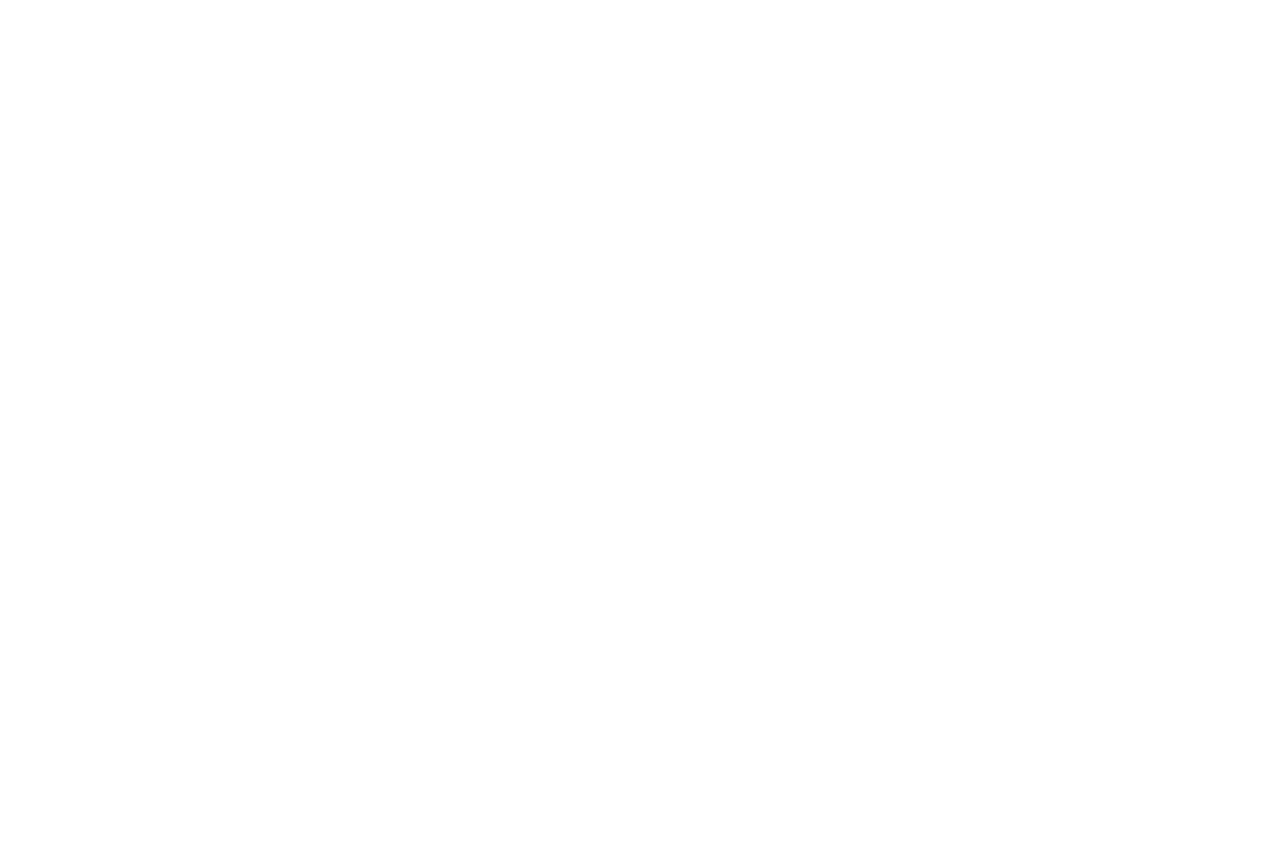
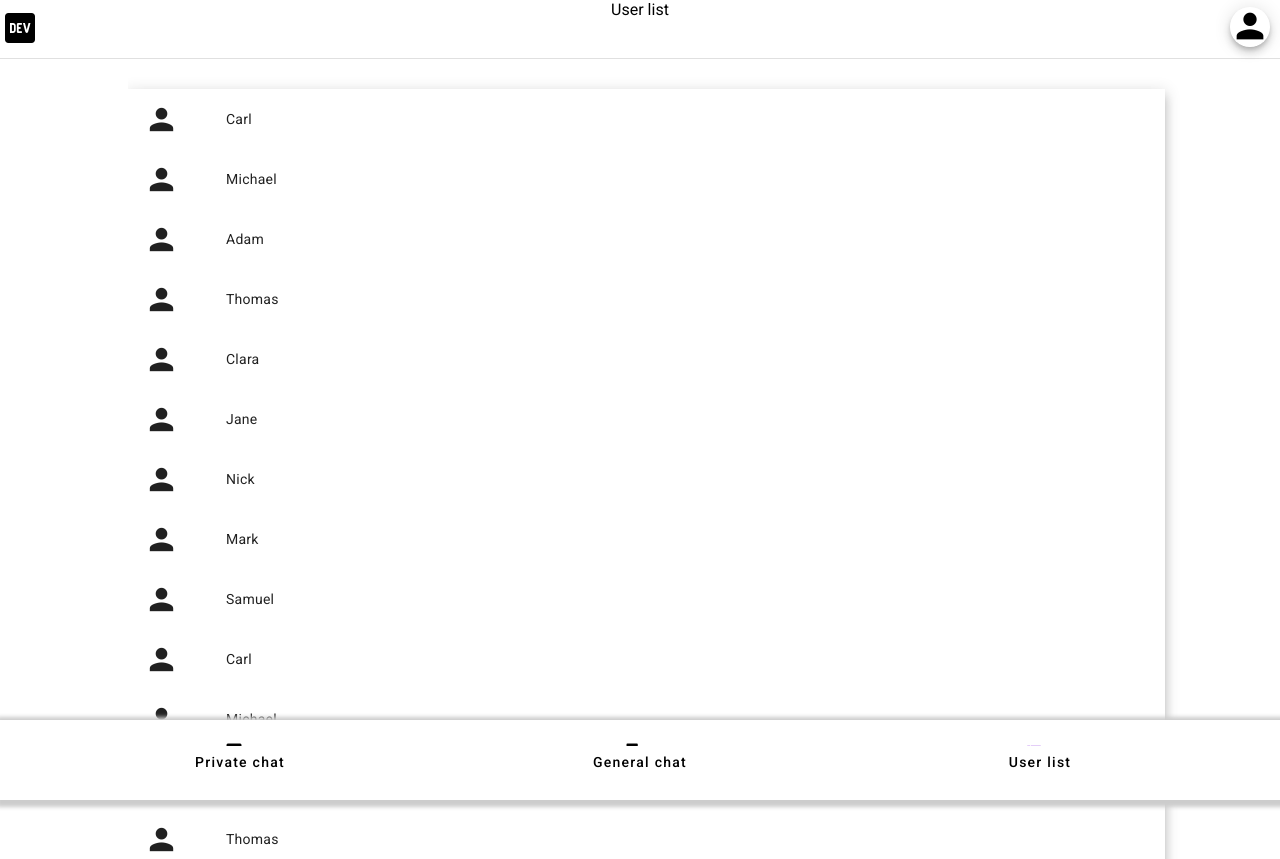
Before and after one commit to Eldam804/UMB-FE-CHAT, an Angular app: page /user-list in a window 1280 px wide. Before the commit this address led to /. Before the commit the page ends 800 px from the top, so only its background shows below. Built offline with nearby package versions, Linux system fonts and the light colour scheme.

Commit message:
Added /user/user-list component and added it to routing, created a simple list and added multiple users, added some basic css

```diff
--- a/src/app/app-routing.module.ts
+++ b/src/app/app-routing.module.ts
@@ -4,6 +4,7 @@
 import {ChatPageComponent} from "./chat/chat-page/chat-page.component";
 import {GlobalChatComponent} from "./chat/global-chat/global-chat.component";
 import {PrivateChatComponent} from "./chat/private-chat/private-chat.component";
+import {UserListComponent} from "./user/user-list/user-list.component";
 
 const router: Routes = [
   {
@@ -17,6 +18,10 @@
   {
     path: "private-chat",
     component: PrivateChatComponent
+  },
+  {
+    path: "user-list",
+    component: UserListComponent
   }
 ]
 
--- a/src/app/app.module.ts
+++ b/src/app/app.module.ts
@@ -24,6 +24,8 @@
 import {MatGridListModule} from "@angular/material/grid-list";
 import {CdkVirtualScrollViewport} from "@angular/cdk/scrolling";
 import {MatToolbarModule} from "@angular/material/toolbar";
+import { UserListComponent } from './user/user-list/user-list.component';
+import {MatTableModule} from "@angular/material/table";
 
 @NgModule({
   declarations: [
@@ -36,8 +38,9 @@
     GlobalChatComponent,
     PrivateChatComponent,
     ChatBodyComponent,
+    UserListComponent,
   ],
-  imports: [
+    imports: [
         BrowserModule,
         AppRoutingModule,
         RouterOutlet,
@@ -52,6 +55,7 @@
         MatGridListModule,
         CdkVirtualScrollViewport,
         MatToolbarModule,
+        MatTableModule,
     ],
   providers: [],
   bootstrap: [AppComponent]
--- /dev/null
+++ b/src/app/user/user-list/user-list.component.css
@@ -0,0 +1,42 @@
+.container-div{
+  height: 800px;
+  overflow-y: auto;
+  overflow-x: hidden;
+  margin-left: 10%;
+}
+
+.demo-table {
+  overflow-x: hidden;
+  min-width: 40%;
+  width: 90%;
+  margin-top: 30px;
+  margin-bottom: 30px;
+}
+
+.filler {
+  width: 100%;
+  height: 100%;
+}
+
+.icon-td{
+  width: 100px;
+  height: 60px;
+  vertical-align: middle;
+}
+
+.mat-icon-td{
+  margin-top: 10px;
+  font-size: 35px;
+  height: 40px;
+  width: 50px;
+}
+
+.mat-mdc-row .mat-mdc-cell {
+  border-bottom: 1px solid transparent;
+  border-top: 1px solid transparent;
+  cursor: pointer;
+  vertical-align: middle;
+}
+.mat-mdc-row:hover .mat-mdc-cell {
+  border-color: currentColor;
+}
--- /dev/null
+++ b/src/app/user/user-list/user-list.component.html
@@ -0,0 +1,32 @@
+<div>
+  <app-chat-header
+    [name]="'User list'"
+  ></app-chat-header>
+
+  <div class="container-div">
+  <mat-table [dataSource]="dataSource" class="mat-elevation-z8 demo-table">
+    <ng-container matColumnDef="picture">
+      <th mat-header-cell *matHeaderCellDef hidden="hidden"></th>
+      <td mat-cell *matCellDef="let element" class="icon-td">
+        <mat-icon class="mat-icon-td">person</mat-icon>
+      </td>
+    </ng-container>
+    <ng-container matColumnDef="username">
+      <th mat-header-cell *matHeaderCellDef hidden="hidden"></th>
+      <td mat-cell *matCellDef="let element"> {{element.username}} </td>
+    </ng-container>
+    <ng-container matColumnDef="displayedColumns">
+      <th mat-header-cell *matHeaderCellDef hidden="hidden"></th>
+      <td mat-cell *matCellDef="let element" class="filler"></td>
+    </ng-container>
+    <tr
+      mat-row
+      *matRowDef="let row;
+      columns: displayedColumns;"
+      (click)="onButtonClick(row.userId)"
+    ></tr>
+  </mat-table>
+  </div>
+
+  <app-chat-footer></app-chat-footer>
+</div>
--- /dev/null
+++ b/src/app/user/user-list/user-list.component.ts
@@ -0,0 +1,43 @@
+import { Component } from '@angular/core';
+
+@Component({
+  selector: 'app-user-list',
+  templateUrl: './user-list.component.html',
+  styleUrls: ['./user-list.component.css']
+})
+export class UserListComponent {
+  displayedColumns: Array<String> = ['picture', 'username', 'displayedColumns'];
+  dataSource: Array<any> = [
+    {userId: 1, username: "Carl"},
+    {userId: 2, username: "Michael"},
+    {userId: 3, username: "Adam"},
+    {userId: 4, username: "Thomas"},
+    {userId: 5, username: "Clara"},
+    {userId: 6, username: "Jane"},
+    {userId: 7, username: "Nick"},
+    {userId: 8, username: "Mark"},
+    {userId: 9, username: "Samuel"},
+    {userId: 1, username: "Carl"},
+    {userId: 2, username: "Michael"},
+    {userId: 3, username: "Adam"},
+    {userId: 4, username: "Thomas"},
+    {userId: 5, username: "Clara"},
+    {userId: 6, username: "Jane"},
+    {userId: 7, username: "Nick"},
+    {userId: 8, username: "Mark"},
+    {userId: 9, username: "Samuel"},
+    {userId: 1, username: "Carl"},
+    {userId: 2, username: "Michael"},
+    {userId: 3, username: "Adam"},
+    {userId: 4, username: "Thomas"},
+    {userId: 5, username: "Clara"},
+    {userId: 6, username: "Jane"},
+    {userId: 7, username: "Nick"},
+    {userId: 8, username: "Mark"},
+    {userId: 9, username: "Samuel"}
+  ];
+
+  onButtonClick(userId: number) {
+    console.log("Button clicked: ", userId);
+  }
+}
```
Also changed, not shown: 1 other file (tests, documents, lock files or other folders).
